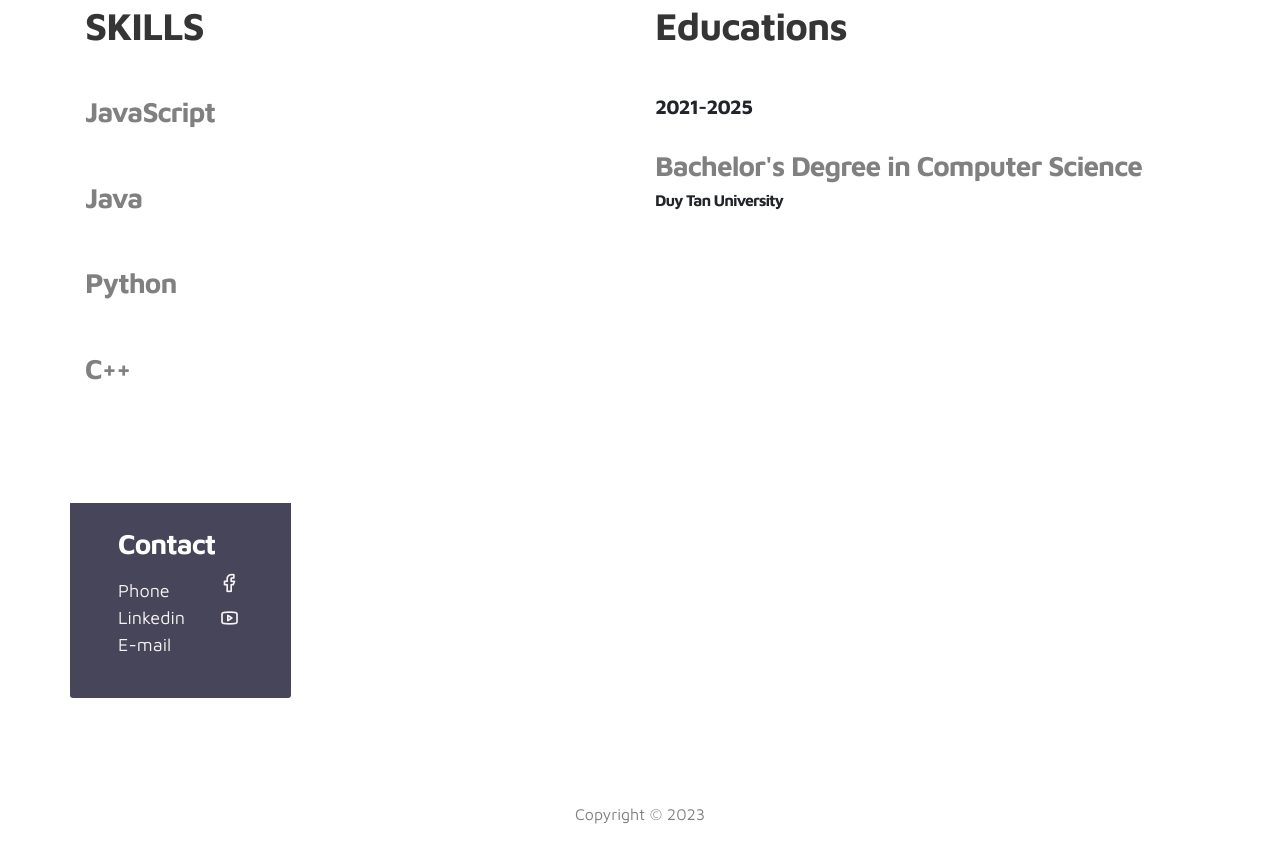
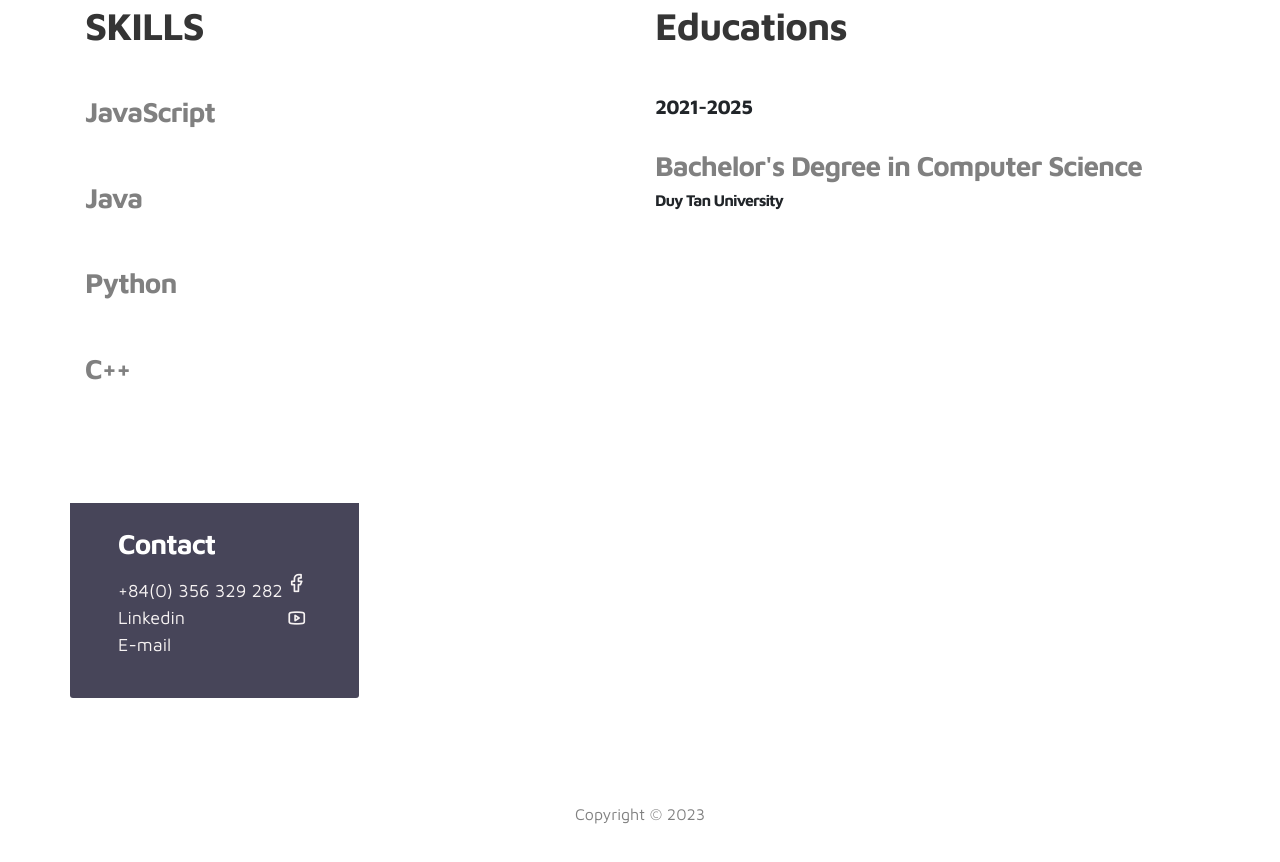
Before and after one commit to NoddenIII/Portfolio, a plain HTML site: page index.html in a window 1280 px wide. Shown: the part 816-1678 px from the top of the page. Drawn offline with Linux system fonts and the light colour scheme.

Commit message:
Update dd

```diff
--- a/index.html
+++ b/index.html
@@ -174,9 +174,9 @@ https://www.tooplate.com/view/2115-marvel
         <div class="contact-info d-flex justify-content-between align-items-center py-4 px-lg-5">
           <div class="contact-info-item">
             <h3 class="mb-3 text-white">Contact</h3>
-            <a href="tel:+84356329282" target="_blank">
-              <p class="footer-text mb-0">Phone</p>
-            </a>
+
+              <p class="footer-text mb-0">+84(0) 356 329 282</p>
+
             <a href="https://www.linkedin.com/in/thaihoangbao/" target="_blank">
               <p class="footer-text mb-0">Linkedin</p>
             </a>
```
